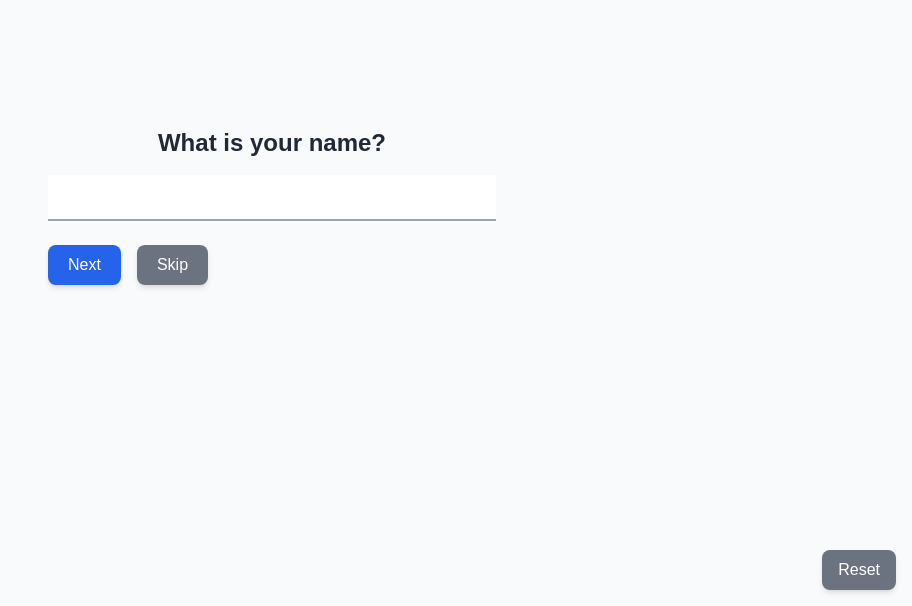
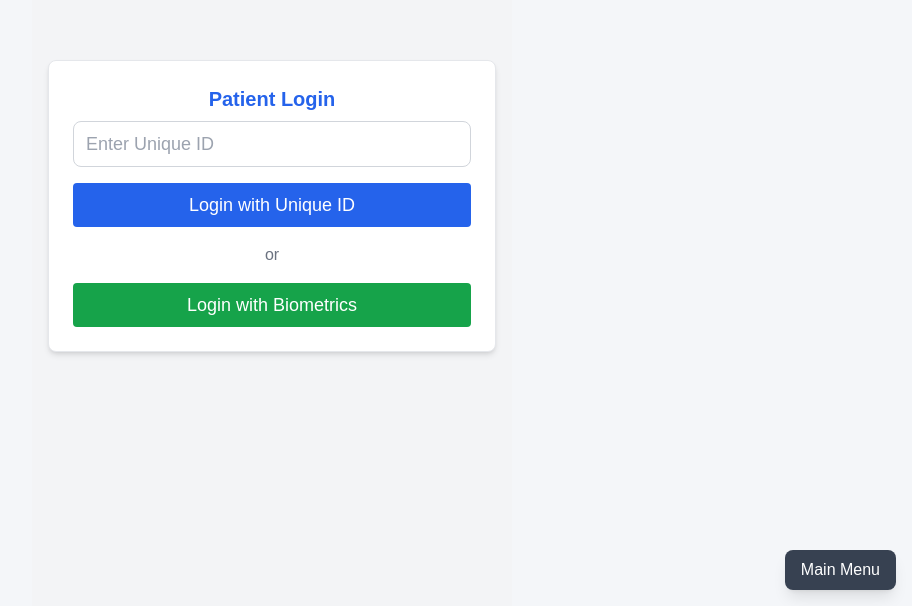
Before and after one commit to hardik-vasudev/Bharat-Telemed-patient, a React (Vite) app in the folder patient-frontend/: page /patientlogin in a window 1280 px wide. Shown: the part 194-800 px from the top of the page, without its empty margins (368-1280 px from the left). Built offline with nearby package versions, Linux system fonts and the light colour scheme.

Commit message:
Update now

```diff
--- a/patient-frontend/src/pages/PatientLogin.jsx
+++ b/patient-frontend/src/pages/PatientLogin.jsx
@@ -1,167 +1,62 @@
-import React, { useState, useEffect } from "react";
+import { useState } from "react";
+import { Button } from "../components/ui/button";
+import { Input } from "../components/ui/input";
+import { Card, CardContent, CardHeader, CardTitle } from "../components/ui/card";
 import { useNavigate } from "react-router-dom";
-import axios from "axios";
 
-const commonDiseases = [
-  "Fever",
-  "Cough & Cold",
-  "Headache",
-  "Stomach Pain",
-  "Dental Issues",
-  "Other",
-];
+export default function PatientLogin() {
+  const [uniqueId, setUniqueId] = useState("");
+  const navigate = useNavigate();
 
-const StepsPage = () => {
-  const navigate = useNavigate();
-  const [step, setStep] = useState(0);
-  const [userData, setUserData] = useState({
-    name: "",
-    age: "",
-    reason: "",
-    customReason: "",
-  });
-  const [patientId, setPatientId] = useState(null);
-
-  const questions = [
-    { key: "name", text: "What is your name?", type: "text", voicePrompt: "Please enter your name" },
-    { key: "age", text: "How old are you?", type: "number", voicePrompt: "Please enter your age" },
-    { key: "reason", text: "Select your concern", type: "dropdown", voicePrompt: "Please tell your concern" },
-  ];
-
-  useEffect(() => {
-    const synth = window.speechSynthesis;
-
-    const speakPrompt = () => {
-      const voices = synth.getVoices();
-      const selectedVoice = voices.find(
-        (voice) => voice.name.includes("Google") && voice.lang.includes("en")
-      );
-
-      const utter = new SpeechSynthesisUtterance(questions[step].voicePrompt);
-      if (selectedVoice) utter.voice = selectedVoice;
-      utter.rate = 0.9;
-      synth.cancel();
-      synth.speak(utter);
-    };
-
-    if (synth.onvoiceschanged !== undefined) {
-      synth.onvoiceschanged = speakPrompt;
-    } else {
-      speakPrompt();
-    }
-  }, [step]);
-
-  const handleNext = async () => {
-    if (step < questions.length - 1) {
-      setStep(step + 1);
-    } else {
-      try {
-        const payload = { ...userData, age: Number(userData.age) };
-        const response = await axios.post(
-          "https://bharat-telemed-patient-1.onrender.com/patients/",
-          payload
-        );
-        setPatientId(response.data.id);
-      } catch (error) {
-        console.error("Error saving patient data", error);
-        const errorMessage = error.response?.data?.detail || "Failed to save data.";
-        alert(`Error: ${errorMessage}`);
-      }
+  const handleLogin = () => {
+    if (uniqueId.trim() !== "") {
+      navigate("/dashboard"); // Redirect to patient dashboard after login
     }
   };
 
-  const handleReset = () => {
-    setStep(0);
-    setUserData({
-      name: "",
-      age: "",
-      reason: "",
-      customReason: "",
-    });
-    setPatientId(null);
+  const handleBiometricLogin = () => {
+    alert("Biometric authentication coming soon!");
+  };
+
+  const goToMainMenu = () => {
+    navigate("/menu"); // Redirect to Main Menu Page
   };
 
   return (
-    <div className="w-screen h-screen flex flex-col items-center justify-center bg-gray-50 p-6">
-      {patientId ? (
-        <div className="text-center">
-          <h2 className="text-2xl font-semibold text-gray-800 mb-4">Patient ID: {patientId}</h2>
-          <button
-            onClick={() => navigate("/menu")}
-            className="bg-blue-600 text-white px-5 py-2 rounded-lg shadow-md hover:bg-blue-700 transition-all"
-          >
-            Go to Main Menu
-          </button>
-        </div>
-      ) : (
-        <div className="w-full max-w-md text-center">
-          <h2 className="text-2xl font-semibold text-gray-800 mb-4">
-            {questions[step].text}
-          </h2>
-          {questions[step].type !== "dropdown" ? (
-            <input
-              type={questions[step].type}
-              value={userData[questions[step].key]}
-              onChange={(e) =>
-                setUserData({ ...userData, [questions[step].key]: e.target.value })
-              }
-              className="w-full border-b-2 border-gray-400 focus:outline-none focus:border-blue-500 text-lg py-2 text-center"
+    <div className="flex min-h-screen items-center justify-center bg-gray-100 p-4">
+      <Card className="w-full max-w-md shadow-lg rounded-2xl p-6 bg-white">
+        <CardHeader>
+          <CardTitle className="text-center text-2xl font-semibold text-blue-600">
+            Patient Login
+          </CardTitle>
+        </CardHeader>
+        <CardContent>
+          <div className="space-y-4">
+            <Input
+              type="text"
+              placeholder="Enter Unique ID"
+              value={uniqueId}
+              onChange={(e) => setUniqueId(e.target.value)}
+              className="w-full border-gray-300 rounded-lg p-2 text-lg"
             />
-          ) : (
-            <>
-              <select
-                value={userData.reason}
-                onChange={(e) =>
-                  setUserData({
-                    ...userData,
-                    reason: e.target.value,
-                    customReason: "",
-                  })
-                }
-                className="w-full border-b-2 border-gray-400 focus:outline-none focus:border-blue-500 text-lg py-2 text-center"
-              >
-                <option value="">Select an option</option>
-                {commonDiseases.map((disease, index) => (
-                  <option key={index} value={disease}>{disease}</option>
-                ))}
-              </select>
-              {userData.reason === "Other" && (
-                <input
-                  type="text"
-                  placeholder="Enter your condition"
-                  value={userData.customReason}
-                  onChange={(e) =>
-                    setUserData({ ...userData, customReason: e.target.value })
-                  }
-                  className="w-full border-b-2 border-gray-400 mt-3 focus:outline-none focus:border-blue-500 text-lg py-2 text-center"
-                />
-              )}
-            </>
-          )}
-          <div className="flex gap-4 mt-6">
-            <button
-              onClick={handleNext}
-              className="bg-blue-600 text-white px-5 py-2 rounded-lg shadow-md hover:bg-blue-700 transition-all"
-            >
-              Next
-            </button>
-            <button
-              onClick={() => navigate("/menu")}
-              className="bg-gray-500 text-white px-5 py-2 rounded-lg shadow-md hover:bg-gray-600 transition-all"
-            >
-              Skip
-            </button>
+            <Button className="w-full bg-blue-600 hover:bg-blue-700 text-white text-lg py-2" onClick={handleLogin}>
+              Login with Unique ID
+            </Button>
+            <div className="text-center text-gray-500">or</div>
+            <Button className="w-full bg-green-600 hover:bg-green-700 text-white text-lg py-2" onClick={handleBiometricLogin}>
+              Login with Biometrics
+            </Button>
           </div>
-          <button
-            onClick={handleReset}
-            className="absolute bottom-4 right-4 bg-gray-500 text-white px-4 py-2 rounded-lg shadow-md hover:bg-gray-600 transition-all"
-          >
-            Reset
-          </button>
-        </div>
-      )}
+        </CardContent>
+      </Card>
+
+      {/* Main Menu Button (Bottom Right Corner) */}
+      <button
+        onClick={goToMainMenu}
+        className="fixed bottom-4 right-4 bg-gray-700 hover:bg-gray-800 text-white px-4 py-2 rounded-lg shadow-lg"
+      >
+        Main Menu
+      </button>
     </div>
   );
-};
-
-export default StepsPage;
+}
--- a/patient-frontend/src/pages/StepsPage.jsx
+++ b/patient-frontend/src/pages/StepsPage.jsx
@@ -23,41 +23,31 @@ const StepsPage = () => {
   const [patientId, setPatientId] = useState(null);
 
   const questions = [
-    {
-      key: "name",
-      text: "What is your name?",
-      type: "text",
-      voicePrompt: "Please enter your name",
-    },
-    {
-      key: "age",
-      text: "How old are you?",
-      type: "number",
-      voicePrompt: "Please enter your age",
-    },
-    {
-      key: "reason",
-      text: "Select your concern",
-      type: "dropdown",
-      voicePrompt: "Please tell your concern",
-    },
+    { key: "name", text: "What is your name?", type: "text", voicePrompt: "Please enter your name" },
+    { key: "age", text: "How old are you?", type: "number", voicePrompt: "Please enter your age" },
+    { key: "reason", text: "Select your concern", type: "dropdown", voicePrompt: "Please tell your concern" },
   ];
 
   useEffect(() => {
-    if (step < questions.length) {
-      const synth = window.speechSynthesis;
+    const synth = window.speechSynthesis;
+
+    const speakPrompt = () => {
       const voices = synth.getVoices();
-      // Use a Google voice if available
       const selectedVoice = voices.find(
         (voice) => voice.name.includes("Google") && voice.lang.includes("en")
       );
+
       const utter = new SpeechSynthesisUtterance(questions[step].voicePrompt);
-      if (selectedVoice) {
-        utter.voice = selectedVoice;
-      }
-      utter.rate = 0.9; // Slower speech for clarity
-      synth.cancel(); // Stop any ongoing speech
+      if (selectedVoice) utter.voice = selectedVoice;
+      utter.rate = 0.9;
+      synth.cancel();
       synth.speak(utter);
+    };
+
+    if (synth.onvoiceschanged !== undefined) {
+      synth.onvoiceschanged = speakPrompt;
+    } else {
+      speakPrompt();
     }
   }, [step]);
 
@@ -66,28 +56,36 @@ const StepsPage = () => {
       setStep(step + 1);
     } else {
       try {
-        // Convert age to a number before sending
         const payload = { ...userData, age: Number(userData.age) };
-        // Make sure the URL and port match your backend configuration
         const response = await axios.post(
-          "http://127.0.0.1:8000/patients/",
+          "https://bharat-telemed-patient-1.onrender.com/patients/",
           payload
         );
         setPatientId(response.data.id);
       } catch (error) {
         console.error("Error saving patient data", error);
-        alert("Failed to save data. Please try again.");
+        const errorMessage = error.response?.data?.detail || "Failed to save data.";
+        alert(`Error: ${errorMessage}`);
       }
     }
+  };
+
+  const handleReset = () => {
+    setStep(0);
+    setUserData({
+      name: "",
+      age: "",
+      reason: "",
+      customReason: "",
+    });
+    setPatientId(null);
   };
 
   return (
     <div className="w-screen h-screen flex flex-col items-center justify-center bg-gray-50 p-6">
       {patientId ? (
         <div className="text-center">
-          <h2 className="text-2xl font-semibold text-gray-800 mb-4">
-            Patient ID: {patientId}
-          </h2>
+          <h2 className="text-2xl font-semibold text-gray-800 mb-4">Patient ID: {patientId}</h2>
           <button
             onClick={() => navigate("/menu")}
             className="bg-blue-600 text-white px-5 py-2 rounded-lg shadow-md hover:bg-blue-700 transition-all"
@@ -105,10 +103,7 @@ const StepsPage = () => {
               type={questions[step].type}
               value={userData[questions[step].key]}
               onChange={(e) =>
-                setUserData({
-                  ...userData,
-                  [questions[step].key]: e.target.value,
-                })
+                setUserData({ ...userData, [questions[step].key]: e.target.value })
               }
               className="w-full border-b-2 border-gray-400 focus:outline-none focus:border-blue-500 text-lg py-2 text-center"
             />
@@ -127,9 +122,7 @@ const StepsPage = () => {
               >
                 <option value="">Select an option</option>
                 {commonDiseases.map((disease, index) => (
-                  <option key={index} value={disease}>
-                    {disease}
-                  </option>
+                  <option key={index} value={disease}>{disease}</option>
                 ))}
               </select>
               {userData.reason === "Other" && (
@@ -138,10 +131,7 @@ const StepsPage = () => {
                   placeholder="Enter your condition"
                   value={userData.customReason}
                   onChange={(e) =>
-                    setUserData({
-                      ...userData,
-                      customReason: e.target.value,
-                    })
+                    setUserData({ ...userData, customReason: e.target.value })
                   }
                   className="w-full border-b-2 border-gray-400 mt-3 focus:outline-none focus:border-blue-500 text-lg py-2 text-center"
                 />
@@ -163,7 +153,7 @@ const StepsPage = () => {
             </button>
           </div>
           <button
-            onClick={() => navigate("/")}
+            onClick={handleReset}
             className="absolute bottom-4 right-4 bg-gray-500 text-white px-4 py-2 rounded-lg shadow-md hover:bg-gray-600 transition-all"
           >
             Reset
```
